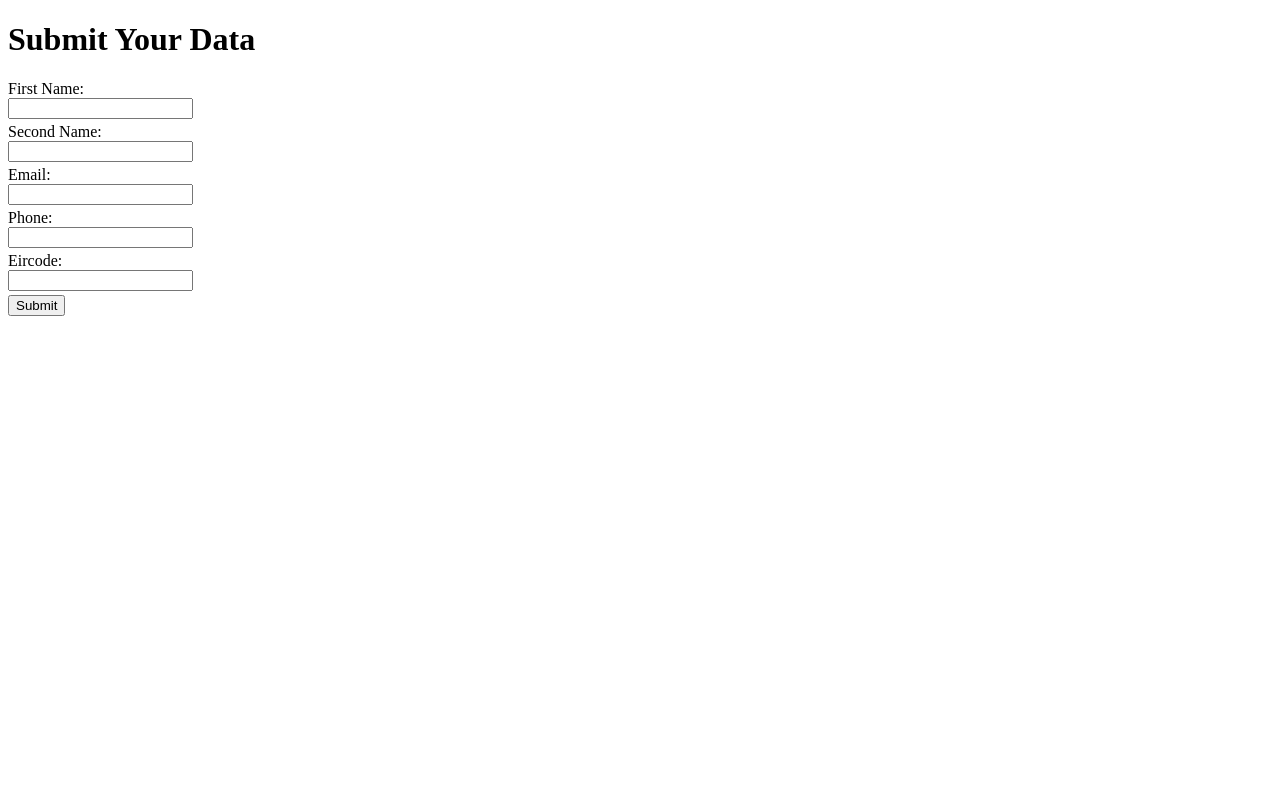
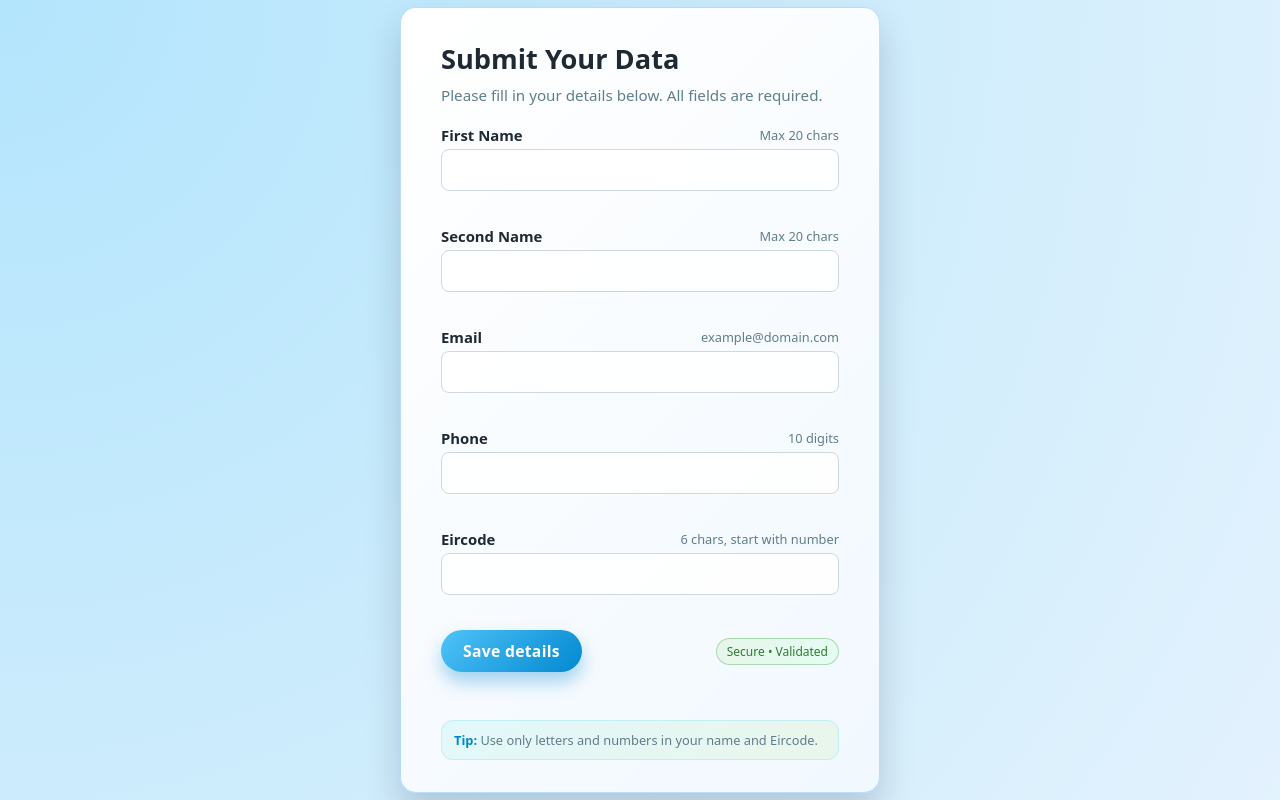
Before and after one commit to IkramullahMazhar/secure-db-app, a website: page form.html in a window 1280 px wide. Drawn offline with Linux system fonts and the light colour scheme.

Commit message:
Upgraded form.html , index.js , server.js and database.js
I have upgraded the following in order to enhance the aesthetics of my main form. Added in different colour and also a small hint showing the required information in the following column !

```diff
--- a/database.js
+++ b/database.js
@@ -2,8 +2,8 @@ const mysql = require('mysql2/promise');
 
 const pool = mysql.createPool({
     host: 'localhost',
-    user: 'root',           // or your username
-    password: '356D0278i!', // the same password you used in Workbench
+    user: 'root',           // change if needed
+    password: '356D0278i!', // your password
     database: 'assignment_db',
     waitForConnections: true,
     connectionLimit: 10,
--- a/form.html
+++ b/form.html
@@ -2,58 +2,242 @@
 <html lang="en">
 <head>
     <meta charset="UTF-8">
-    <title>Database Form</title>
+    <title>Submit Your Data</title>
     <style>
+        :root {
+            --bg: #e3f2fd;
+            --card-bg: #ffffff;
+            --primary: #4fc3f7;
+            --primary-dark: #0288d1;
+            --accent: #a5d6a7;
+            --accent-soft: #e8f5e9;
+            --text-main: #1f2933;
+            --text-muted: #607d8b;
+            --error: #e53935;
+            --success: #2e7d32;
+            --border: #cfd8dc;
+        }
+
+        * {
+            box-sizing: border-box;
+            font-family: system-ui, -apple-system, BlinkMacSystemFont, "Segoe UI", sans-serif;
+        }
+
+        body {
+            margin: 0;
+            min-height: 100vh;
+            display: flex;
+            align-items: center;
+            justify-content: center;
+            background: radial-gradient(circle at top left, #b3e5fc, var(--bg));
+        }
+
+        .form-wrapper {
+            background: linear-gradient(135deg, #ffffff, #f1f8ff);
+            padding: 32px 40px;
+            border-radius: 16px;
+            box-shadow: 0 18px 35px rgba(15, 23, 42, 0.18);
+            width: 100%;
+            max-width: 480px;
+            border: 1px solid rgba(144, 202, 249, 0.6);
+        }
+
+        h1 {
+            margin: 0 0 8px;
+            font-size: 1.7rem;
+            color: var(--text-main);
+        }
+
+        .subtitle {
+            margin: 0 0 20px;
+            color: var(--text-muted);
+            font-size: 0.95rem;
+        }
+
+        .field-group {
+            margin-bottom: 16px;
+        }
+
+        label {
+            display: flex;
+            justify-content: space-between;
+            align-items: center;
+            font-weight: 600;
+            font-size: 0.93rem;
+            color: var(--text-main);
+            margin-bottom: 4px;
+        }
+
+        label span.hint {
+            font-weight: 400;
+            font-size: 0.8rem;
+            color: var(--text-muted);
+        }
+
+        input[type="text"] {
+            width: 100%;
+            padding: 10px 12px;
+            border-radius: 8px;
+            border: 1px solid var(--border);
+            font-size: 0.95rem;
+            transition: border-color 0.18s ease, box-shadow 0.18s ease, background-color 0.18s ease;
+            background-color: rgba(255, 255, 255, 0.9);
+        }
+
+        input[type="text"]:focus {
+            outline: none;
+            border-color: var(--primary);
+            box-shadow: 0 0 0 3px rgba(33, 150, 243, 0.2);
+            background-color: #ffffff;
+        }
+
         .error {
-            color: red;
+            color: var(--error);
+            font-size: 0.8rem;
+            margin-top: 3px;
+            min-height: 16px;
+        }
+
+        #formMessage {
+            margin-top: 12px;
             font-size: 0.9rem;
+            min-height: 18px;
         }
+
         .success {
-            color: green;
-            font-size: 1rem;
+            color: var(--success);
         }
-        input {
-            margin-bottom: 4px;
+
+        .btn-row {
+            display: flex;
+            align-items: center;
+            justify-content: space-between;
+            margin-top: 8px;
+        }
+
+        button[type="submit"] {
+            background: linear-gradient(135deg, var(--primary), var(--primary-dark));
+            color: #ffffff;
+            border: none;
+            padding: 10px 22px;
+            border-radius: 999px;
+            font-size: 0.98rem;
+            font-weight: 600;
+            cursor: pointer;
+            letter-spacing: 0.02em;
+            box-shadow: 0 10px 18px rgba(2, 136, 209, 0.35);
+            transition: transform 0.12s ease, box-shadow 0.12s ease, background 0.12s ease;
+        }
+
+        button[type="submit"]:hover {
+            transform: translateY(-1px);
+            box-shadow: 0 14px 24px rgba(2, 136, 209, 0.4);
+            background: linear-gradient(135deg, var(--primary-dark), #01579b);
+        }
+
+        button[type="submit"]:active {
+            transform: translateY(0);
+            box-shadow: 0 8px 14px rgba(2, 136, 209, 0.35);
+        }
+
+        .badge {
+            padding: 4px 10px;
+            border-radius: 999px;
+            font-size: 0.75rem;
+            background: linear-gradient(135deg, var(--accent-soft), #e3fdf3);
+            color: #2e7d32;
+            border: 1px solid rgba(165, 214, 167, 0.9);
+        }
+
+        .pill-footer {
+            margin-top: 18px;
+            padding: 10px 12px;
+            border-radius: 12px;
+            background: linear-gradient(135deg, rgba(224, 247, 250, 0.9), rgba(232, 245, 233, 0.9));
+            border: 1px solid rgba(178, 235, 242, 0.7);
+            font-size: 0.8rem;
+            color: var(--text-muted);
+            display: flex;
+            justify-content: space-between;
+            align-items: center;
+            gap: 8px;
+        }
+
+        .pill-footer strong {
+            color: var(--primary-dark);
+        }
+
+        @media (max-width: 540px) {
+            .form-wrapper {
+                margin: 24px;
+                padding: 24px 20px;
+            }
         }
     </style>
 </head>
 <body>
+<div class="form-wrapper">
     <h1>Submit Your Data</h1>
+    <p class="subtitle">Please fill in your details below. All fields are required.</p>
 
     <form id="userForm" method="post" action="/submit" novalidate>
-        <div>
-            <label for="firstName">First Name:</label><br>
-            <input type="text" id="firstName" name="firstName">
+        <div class="field-group">
+            <label for="firstName">
+                First Name
+                <span class="hint">Max 20 chars</span>
+            </label>
+            <input type="text" id="firstName" name="firstName" autocomplete="given-name">
             <div id="firstNameError" class="error"></div>
         </div>
 
-        <div>
-            <label for="secondName">Second Name:</label><br>
-            <input type="text" id="secondName" name="secondName">
+        <div class="field-group">
+            <label for="secondName">
+                Second Name
+                <span class="hint">Max 20 chars</span>
+            </label>
+            <input type="text" id="secondName" name="secondName" autocomplete="family-name">
             <div id="secondNameError" class="error"></div>
         </div>
 
-        <div>
-            <label for="email">Email:</label><br>
-            <input type="text" id="email" name="email">
+        <div class="field-group">
+            <label for="email">
+                Email
+                <span class="hint">example@domain.com</span>
+            </label>
+            <input type="text" id="email" name="email" autocomplete="email">
             <div id="emailError" class="error"></div>
         </div>
 
-        <div>
-            <label for="phone">Phone:</label><br>
-            <input type="text" id="phone" name="phone">
+        <div class="field-group">
+            <label for="phone">
+                Phone
+                <span class="hint">10 digits</span>
+            </label>
+            <input type="text" id="phone" name="phone" autocomplete="tel">
             <div id="phoneError" class="error"></div>
         </div>
 
-        <div>
-            <label for="eircode">Eircode:</label><br>
+        <div class="field-group">
+            <label for="eircode">
+                Eircode
+                <span class="hint">6 chars, start with number</span>
+            </label>
             <input type="text" id="eircode" name="eircode">
             <div id="eircodeError" class="error"></div>
         </div>
 
-        <button type="submit">Submit</button>
+        <div class="btn-row">
+            <button type="submit">Save details</button>
+            <span class="badge">Secure • Validated</span>
+        </div>
+
         <div id="formMessage"></div>
+
+        <div class="pill-footer">
+            <span><strong>Tip:</strong> Use only letters and numbers in your name and Eircode.</span>
+        </div>
     </form>
+</div>
 
 <script>
     const form = document.getElementById('userForm');
@@ -71,20 +255,19 @@
     }
 
     function isValidEircode(str) {
-            // Starts with a number, alphanumeric, exactly 6 chars
         return /^[0-9][a-zA-Z0-9]{5}$/.test(str);
     }
 
     form.addEventListener('submit', function (event) {
-            event.preventDefault(); // stop normal submit until we validate
+        event.preventDefault();
 
-            // Clear messages
         document.getElementById('firstNameError').textContent = '';
         document.getElementById('secondNameError').textContent = '';
         document.getElementById('emailError').textContent = '';
         document.getElementById('phoneError').textContent = '';
         document.getElementById('eircodeError').textContent = '';
         document.getElementById('formMessage').textContent = '';
+        document.getElementById('formMessage').className = '';
 
         let valid = true;
 
@@ -94,7 +277,6 @@
         const phone = document.getElementById('phone').value.trim();
         const eircode = document.getElementById('eircode').value.trim();
 
-            // First name: alphanumeric, max 20 chars
         if (!firstName) {
             document.getElementById('firstNameError').textContent = 'First name is required.';
             valid = false;
@@ -106,7 +288,6 @@
             valid = false;
         }
 
-            // Second name: alphanumeric, max 20 chars
         if (!secondName) {
             document.getElementById('secondNameError').textContent = 'Second name is required.';
             valid = false;
@@ -118,7 +299,6 @@
             valid = false;
         }
 
-            // Email: basic email format
         if (!email) {
             document.getElementById('emailError').textContent = 'Email is required.';
             valid = false;
@@ -127,7 +307,6 @@
             valid = false;
         }
 
-            // Phone: numeric, exactly 10 digits
         if (!phone) {
             document.getElementById('phoneError').textContent = 'Phone number is required.';
             valid = false;
@@ -139,7 +318,6 @@
             valid = false;
         }
 
-            // Eircode: starts with number, alphanumeric, exactly 6 chars
         if (!eircode) {
             document.getElementById('eircodeError').textContent = 'Eircode is required.';
             valid = false;
@@ -150,12 +328,9 @@
         }
 
         if (!valid) {
-                document.getElementById('formMessage').textContent = '';
-                return; // do not submit
+            return;
         }
 
-            // If everything is valid, submit the form to the server
-            document.getElementById('formMessage').textContent = '';
         form.submit();
     });
 </script>
```
Also changed, not shown: index.js (+1 -19 lines), server.js (+3 -22 lines). Lines whose indentation alone changed are shown as unchanged.
